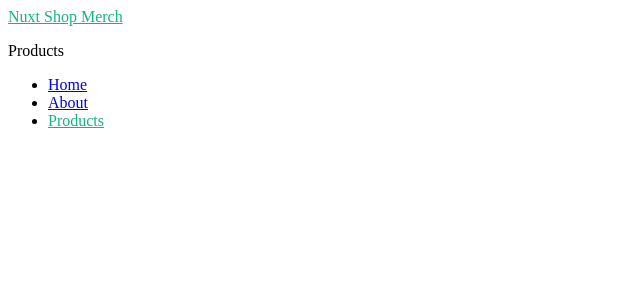
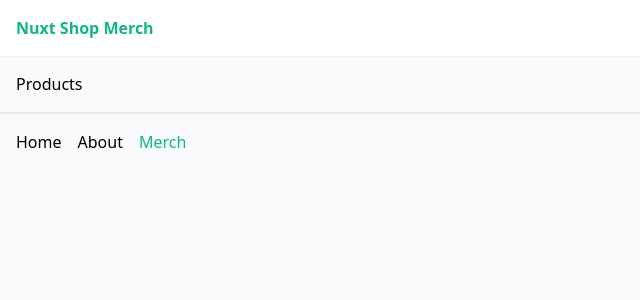
Before and after one commit to springfil/nuxt-shop, a Nuxt app: page /products in a window 1280 px wide. Shown: the top 300 px of the page, without its empty margins (0-640 px from the left). Built offline with nearby package versions, Linux system fonts and the light colour scheme.

Commit message:
added tailwind and played around with styles

```diff
--- /dev/null
+++ b/assets/css/tailwind.css
@@ -0,0 +1,13 @@
+@tailwind base;
+@tailwind components;
+@tailwind utilities;
+
+body {
+  @apply bg-gray-50;
+}
+
+@layer components {
+  .btn {
+    @apply bg-[#12b488] text-white px-3 py-2 rounded-md text-sm text-white;
+  }
+}
--- a/layouts/default.vue
+++ b/layouts/default.vue
@@ -1,23 +1,23 @@
 <template>
     <div>
-        <header>
-            <nav>
-                <NuxtLink to="/">Nuxt Shop</NuxtLink>
-                <ul>
+        <header class="shadow-sm bg-white">
+            <nav class="container mx-auto p-4 flex justify-between">
+                <NuxtLink to="/" class="font-bold">Nuxt Shop</NuxtLink>
+                <ul class="flex gap-4">
                     <li><NuxtLink to="/">Home</NuxtLink></li>
                     <li><NuxtLink to="/about">About</NuxtLink></li>
-                    <li><NuxtLink to="/products">Products</NuxtLink></li>
+                    <li><NuxtLink to="/products" class="btn">Products</NuxtLink></li>
                 </ul>
             </nav>
         </header>
-        <div>
-            <slot/>
+        <div class="container mx-auto p-4">
+            <slot />
         </div>
     </div>
 </template>
 
 <style scoped>
-  .router-link-exact-active {
+.router-link-exact-active {
     color: #12b488;
-  }
+}
 </style>
--- a/layouts/products.vue
+++ b/layouts/products.vue
@@ -1,19 +1,18 @@
 <template>
     <div>
-        <header>
-            <nav>
-                <NuxtLink to="/products">Nuxt Shop Merch</NuxtLink>
+        <header class="shadow-sm bg-white">
+            <nav class="container mx-auto p-4">
+                <NuxtLink to="/products" class="font-bold">Nuxt Shop Merch</NuxtLink>
             </nav>
         </header>
-        <div>
+        <div class="container mx-auto p-4">
             <slot />
         </div>
-
-        <footer>
-            <ul>
+        <footer class="container mx-auto p-4 flex justify-between border-t-2">
+            <ul class="flex gap-4">
                 <li><NuxtLink to="/">Home</NuxtLink></li>
                 <li><NuxtLink to="/about">About</NuxtLink></li>
-                <li><NuxtLink to="/products">Products</NuxtLink></li>
+                <li><NuxtLink to="/products">Merch</NuxtLink></li>
             </ul>
         </footer>
     </div>
--- a/nuxt.config.ts
+++ b/nuxt.config.ts
@@ -1,4 +1,7 @@
 // https://nuxt.com/docs/api/configuration/nuxt-config
 export default defineNuxtConfig({
-  devtools: { enabled: true }
+  devtools: { enabled: true },
+  modules: [
+    '@nuxtjs/tailwindcss',
+  ]
 })
--- a/package.json
+++ b/package.json
@@ -11,6 +11,7 @@
   },
   "devDependencies": {
     "@nuxt/devtools": "latest",
+    "@nuxtjs/tailwindcss": "^6.8.0",
     "nuxt": "^3.8.0",
     "vue": "^3.3.6",
     "vue-router": "^4.2.5"
```
Also changed, not shown: 1 other file (tests, documents, lock files or other folders).
